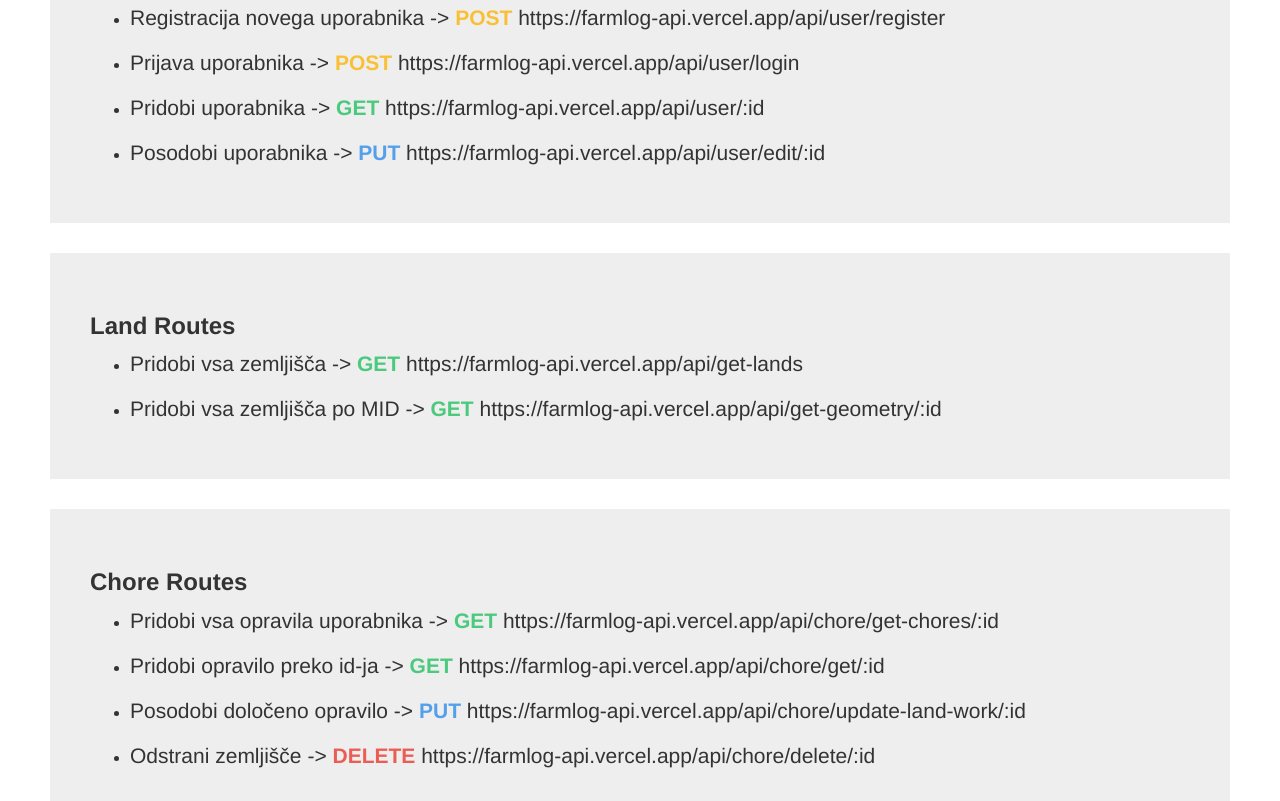
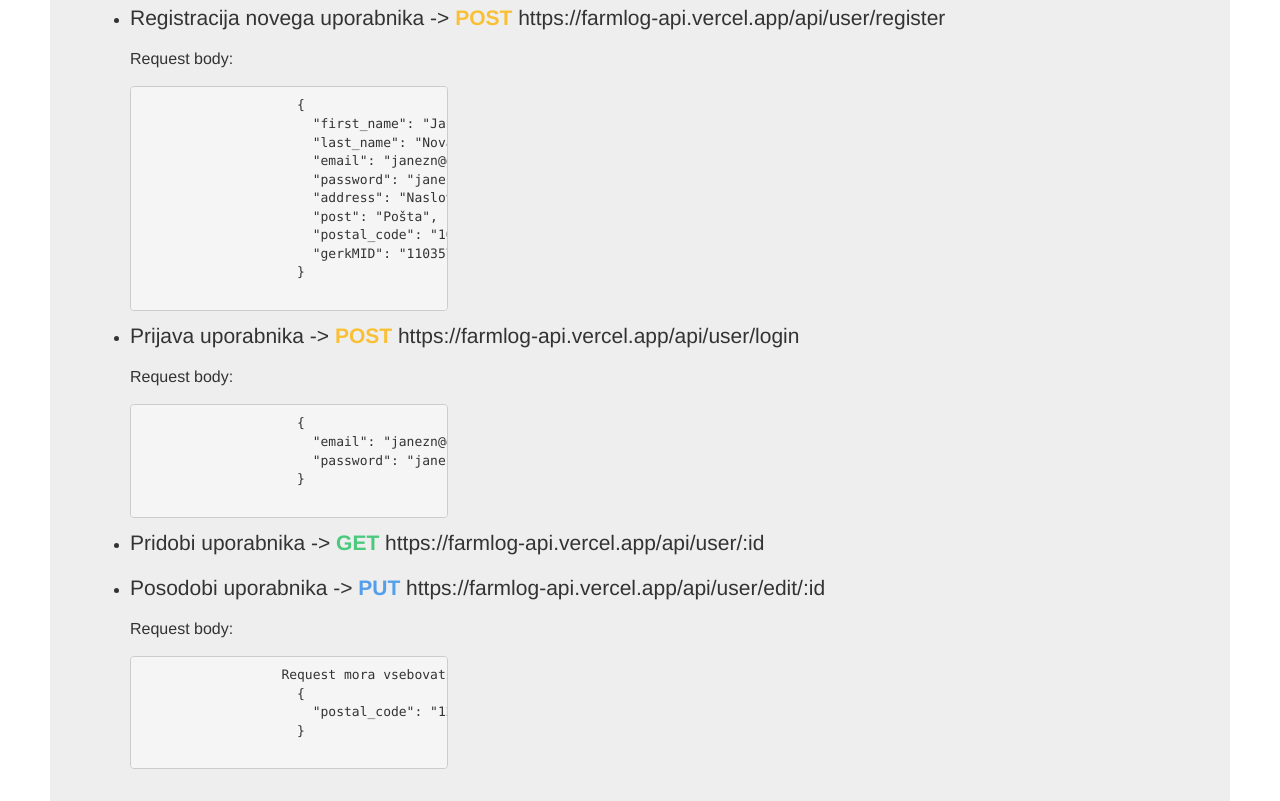
Before and after one commit to tGitm/farm_assistantAPI, a website: page index.html in a window 1280 px wide. Shown: the part 479-1280 px from the top of the page. Drawn offline with nearby package versions, Linux system fonts and the light colour scheme.

Commit message:
Added code snippets for requests

```diff
--- a/index.html
+++ b/index.html
@@ -20,10 +20,47 @@
     <div class="jumbotron"  style="padding:40px;">
         <h3><b>User Routes</b></h3>
         <ul style="font-size: 16px !important;">
-            <li><p>Registracija novega uporabnika -> <span style="color: #F9C035; font-weight: 600;">POST</span> https://farmlog-api.vercel.app/api/user/register</li>
-            <li><p>Prijava uporabnika -> <span style="color: #F9C035; font-weight: 600;">POST</span> https://farmlog-api.vercel.app/api/user/login</li>
+            <li><p>Registracija novega uporabnika -> <span style="color: #F9C035; font-weight: 600;">POST</span> https://farmlog-api.vercel.app/api/user/register <br>
+              <p style="font-size: 16px;">Request body:</p>
+              <div class="code_snippet" style="width: 30%;">
+                <pre>
+                    {
+                      "first_name": "Janez",
+                      "last_name": "Novak",
+                      "email": "janezn@gmail.com",
+                      "password": "janez123",
+                      "address": "Naslov",
+                      "post": "Pošta",
+                      "postal_code": "1000",
+                      "gerkMID": "110357609"
+                    }
+                </pre>
+              </div>
+            </li>
+            <li><p>Prijava uporabnika -> <span style="color: #F9C035; font-weight: 600;">POST</span> https://farmlog-api.vercel.app/api/user/login<br>
+              <p style="font-size: 16px;">Request body:</p>
+              <div class="code_snippet" style="width: 30%;">
+                <pre>
+                    {
+                      "email": "janezn@gmail.com",
+                      "password": "janez123"
+                    }
+                </pre>
+              </div>
+
+            </li>
             <li><p>Pridobi uporabnika -> <span style="color: #4BC97D; font-weight: 600;">GET</span> https://farmlog-api.vercel.app/api/user/:id</li>
-            <li><p>Posodobi uporabnika -> <span style="color: #549FEB; font-weight: 600;">PUT</span> https://farmlog-api.vercel.app/api/user/edit/:id</li>
+            <li><p>Posodobi uporabnika -> <span style="color: #549FEB; font-weight: 600;">PUT</span> https://farmlog-api.vercel.app/api/user/edit/:id <br>
+              <p style="font-size: 16px;">Request body:</p>
+              <div class="code_snippet" style="width: 30%;">
+                <pre>
+                  Request mora vsebovati vsaj eden key, value par.
+                    {
+                      "postal_code": "1234"
+                    }
+                </pre>
+              </div>
+            </li>
         </ul>
     </div>
 
@@ -38,9 +75,35 @@
     <div class="jumbotron"  style="padding:40px;">
         <h3><b>Chore Routes</b></h3>
         <ul style="font-size: 16px !important;">
+          <li><p>Dodajanje novega opravila -> <span style="color: #F9C035; font-weight: 600;">POST</span> https://farmlog-api.vercel.app/api/user/register <br>
+            <p style="font-size: 16px;">Request body:</p>
+            <div class="code_snippet" style="width: 30%;">
+              <pre>
+                  {
+                    "user_id": "634bec234d2f0cc5z456e890f",
+                    "land_id": "12345678",
+                    "work_title": "Lorem ipsum Test Test",
+                    "work_description": "Lorem Ipsum is ...",
+                    "accessories_used": "Lorem Ipsum 123547890",
+                    "img": "test.jpg"
+                  }
+              </pre>
+            </div>
+
+          </li>
             <li><p>Pridobi vsa opravila uporabnika -> <span style="color: #4BC97D; font-weight: 600;">GET</span> https://farmlog-api.vercel.app/api/chore/get-chores/:id</li>
             <li><p>Pridobi opravilo preko id-ja -> <span style="color: #4BC97D; font-weight: 600;">GET</span> https://farmlog-api.vercel.app/api/chore/get/:id</li>
-            <li><p>Posodobi določeno opravilo -> <span style="color: #549FEB; font-weight: 600;">PUT</span> https://farmlog-api.vercel.app/api/chore/update-land-work/:id</li>
+            <li><p>Posodobi določeno opravilo -> <span style="color: #549FEB; font-weight: 600;">PUT</span> https://farmlog-api.vercel.app/api/chore/update-land-work/:id <br>
+              <p style="font-size: 16px;">Request body:</p>
+              <div class="code_snippet" style="width: 30%;">
+                <pre>
+                  Request mora vsebovati vsaj eden key, value par.
+                    {
+                      "work_title": "Košnja trave123"
+                    }
+                </pre>
+              </div>
+            </li>
             <li><p>Odstrani zemljišče -> <span style="color: #EA5D54; font-weight: 600;">DELETE</span> https://farmlog-api.vercel.app/api/chore/delete/:id</li>
         </ul>
     </div>
```
